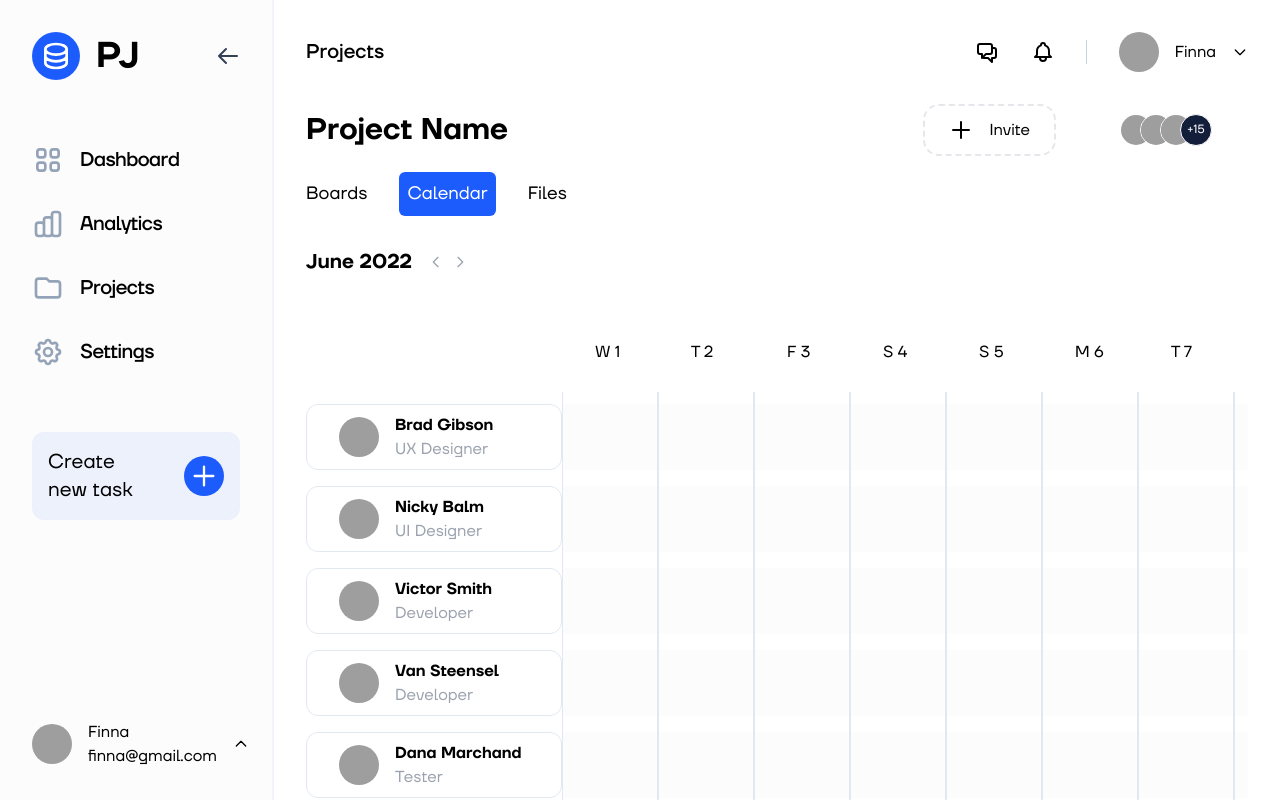
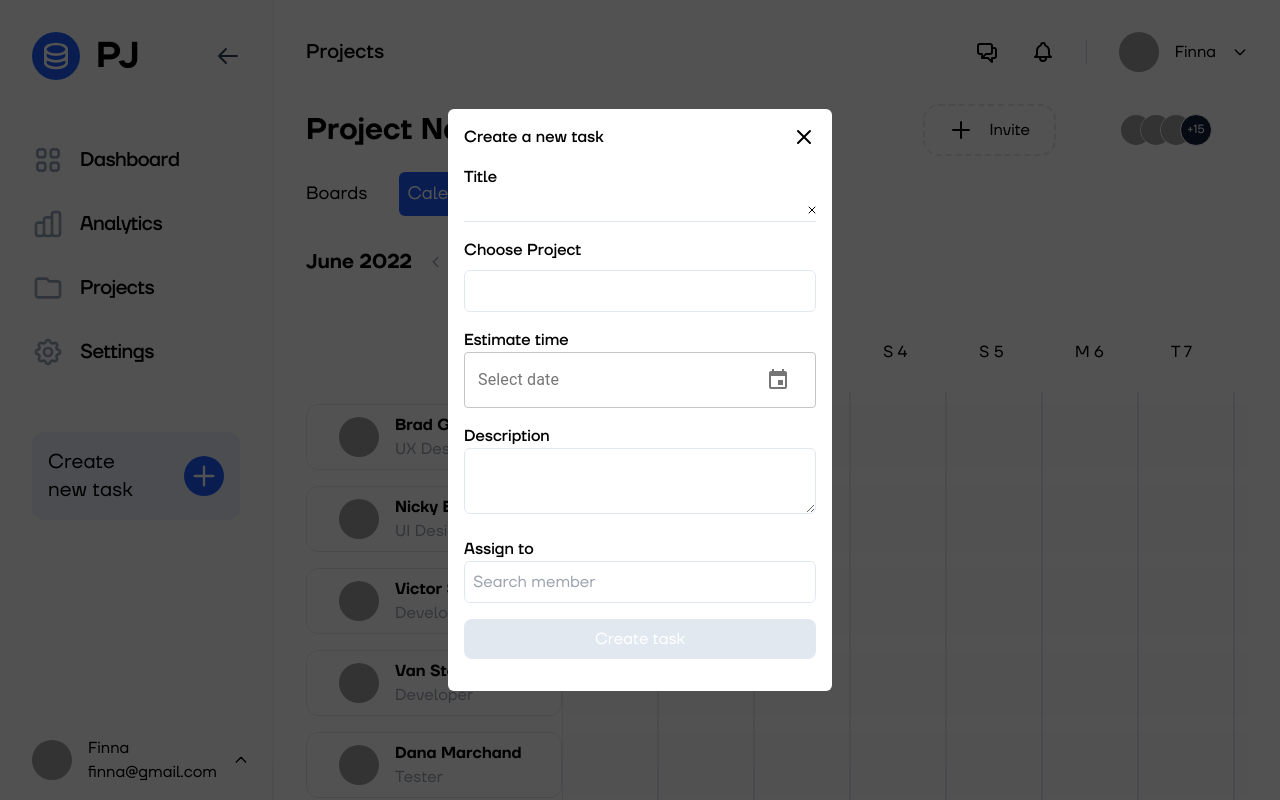
Before and after one commit to daovanthang0604/GR1, a React (Create React App) app: page / in a window 1280 px wide. Both pictures are taken after a click on the icon 204 px from the left and 476 px from the top of the page. Built offline with nearby package versions, Linux system fonts and the light colour scheme; grey boxes are pictures that could not be loaded.

Commit message:
create task

```diff
--- a/package.json
+++ b/package.json
@@ -3,13 +3,18 @@
   "version": "0.1.0",
   "private": true,
   "dependencies": {
+    "@date-io/date-fns": "^1.3.13",
     "@heroicons/react": "^1.0.6",
+    "@material-ui/core": "^4.12.4",
+    "@material-ui/pickers": "^3.3.10",
+    "@reduxjs/toolkit": "^1.8.3",
     "@testing-library/jest-dom": "^5.16.4",
     "@testing-library/react": "^13.3.0",
     "@testing-library/user-event": "^13.5.0",
     "date-fns": "^2.28.0",
     "react": "^18.2.0",
     "react-dom": "^18.2.0",
+    "react-redux": "^8.0.2",
     "react-scripts": "5.0.1",
     "web-vitals": "^2.1.4"
   },
--- a/src/App.js
+++ b/src/App.js
@@ -4,11 +4,18 @@ import ProjectsTab from "./components/ProjectsTab";
 import Status from "./components/Status";
 import TopBar from "./components/TopBar";
 import Login from "./pages/Login";
+import { useSelector } from "react-redux";
+import CreateTaskModal from "./components/CreateTaskModal";
 function App() {
+  const { isOpen } = useSelector((store) => store.modal);
   return (
     <div className="App">
       {/* <Login/> */}
+      {isOpen && (
+        <div className="fixed top-0 left-0 w-screen h-screen bg-overlay z-30"></div>
+      )}
       <div className="flex">
+        {isOpen && <CreateTaskModal />}
         <NavBar />
         <div className="flex flex-col  px-8 pt-8 h-screen overflow-hidden">
           <TopBar />
--- /dev/null
+++ b/src/components/CreateTaskModal.jsx
@@ -0,0 +1,81 @@
+import React, { useState } from "react";
+import { XIcon } from "@heroicons/react/outline";
+import { useDispatch } from "react-redux";
+import { closeModal } from "../features/modal/modalSlice";
+import { KeyboardDatePicker } from "@material-ui/pickers";
+const CreateTaskModal = () => {
+  const dispatch = useDispatch();
+  const [startDate, setStartDate] = useState(null);
+  const [endDate, setEndDate] = useState(null);
+  console.log(startDate);
+  return (
+    <div className="fixed top-2/4 left-2/4 translate-x-[-50%] translate-y-[-50%] z-30 bg-white w-96 rounded-md">
+      <form className="flex flex-col p-4 space-y-4 mb-4">
+        {/* modal title */}
+        <div className="flex justify-between items-center">
+          <span className="font-medium">Create a new task</span>
+          <XIcon
+            className="w-6 h-6 cursor-pointer"
+            onClick={() => dispatch(closeModal())}
+          />
+        </div>
+        {/* Task name */}
+        <div className="flex flex-col w-full space-y-2">
+          <span className="font-medium">Title</span>
+          <div className="flex items-center">
+            <input
+              type="text"
+              className="outline-none border-b border-slate-200 focus:border-b focus:border-black w-full pr-4"
+            />
+            <XIcon className="w-3 h-3 absolute right-3.5" />
+          </div>
+        </div>
+        <div className="flex flex-col w-full space-y-2">
+          <span className="font-medium">Choose Project</span>
+          <input
+            type="text"
+            className="outline-none border border-slate-200 focus:border-black rounded-md p-2"
+          />
+        </div>
+        {/* pick start and end time for task */}
+        <div className="flex flex-col">
+          <span className="font-medium">Estimate time</span>
+          <KeyboardDatePicker
+            disableToolbar
+            InputAdornmentProps={{ position: "end" }}
+            value={startDate}
+            onChange={setStartDate}
+            label="Select date"
+            inputVariant="outlined"
+            format="MM/dd/yyyy"
+          />
+        </div>
+        <div>
+          <span className="font-medium">Description</span>
+          <textarea
+            name="description"
+            id="description"
+            className="w-full outline-none border border-slate-200 focus:border-black rounded-md p-2"
+          ></textarea>
+        </div>
+        {/* assign to member */}
+        <div className="flex flex-col">
+          <span className="font-medium">Assign to</span>
+          <input
+            type="text"
+            className="outline-none border border-slate-200 focus:border-black rounded-md p-2"
+            placeholder="Search member"
+          />
+        </div>
+
+        <div className="text-center">
+          <button className="w-full bg-slate-200 rounded-lg p-2 text-white hover:bg-ocean">
+            Create task
+          </button>
+        </div>
+      </form>
+    </div>
+  );
+};
+
+export default CreateTaskModal;
--- a/src/components/NavBar.jsx
+++ b/src/components/NavBar.jsx
@@ -15,8 +15,11 @@ import {
   LogoutIcon,
 } from "@heroicons/react/outline";
 import UserImg from "./../assets/user.jpg";
+import { openModal } from "../features/modal/modalSlice";
+import { useDispatch } from "react-redux";
 const NavBar = () => {
   const [toggle, setToggle] = useState(false);
+  const dispatch = useDispatch();
   return (
     <nav
       className={`p-8 w-[300px] bg-navi h-screen border-r-2 border-slate-100 relative transition-all ease-out duration-200 ${
@@ -90,10 +93,11 @@ const NavBar = () => {
           className={`w-10 h-10 text-white rounded-full bg-ocean p-1.5 cursor-pointer ${
             toggle && "shrink-0"
           }`}
+          onClick={() => dispatch(openModal())}
         />
       </div>
       {/* User profile */}
-      <div className="absolute bottom-8">
+      <div className="absolute bottom-4">
         {!toggle ? (
           <div
             className={`flex justify-around space-x-4 items-center ${
--- /dev/null
+++ b/src/features/modal/modalSlice.js
@@ -0,0 +1,21 @@
+import { createSlice } from "@reduxjs/toolkit";
+
+const initialState = {
+  isOpen: false,
+};
+
+const modalSlice = createSlice({
+  name: "modal",
+  initialState,
+  reducers: {
+    openModal: (state, action) => {
+      state.isOpen = true;
+    },
+    closeModal: (state, action) => {
+      state.isOpen = false;
+    },
+  },
+});
+
+export const { openModal, closeModal } = modalSlice.actions;
+export default modalSlice.reducer;
--- a/src/index.js
+++ b/src/index.js
@@ -1,11 +1,20 @@
-import React from 'react';
-import ReactDOM from 'react-dom/client';
-import './index.css';
-import App from './App';
-
-const root = ReactDOM.createRoot(document.getElementById('root'));
+import React from "react";
+import ReactDOM from "react-dom/client";
+import "./index.css";
+import App from "./App";
+// import store and provider
+import { store } from "./store";
+import { Provider } from "react-redux";
+//material ui
+import { MuiPickersUtilsProvider } from "@material-ui/pickers";
+import DateFnsUtils from "@date-io/date-fns";
+const root = ReactDOM.createRoot(document.getElementById("root"));
 root.render(
   <React.StrictMode>
-    <App />
+    <Provider store={store}>
+      <MuiPickersUtilsProvider utils={DateFnsUtils}>
+        <App />
+      </MuiPickersUtilsProvider>
+    </Provider>
   </React.StrictMode>
 );
--- /dev/null
+++ b/src/store.js
@@ -0,0 +1,7 @@
+import { configureStore } from "@reduxjs/toolkit";
+import modalReducer from "./features/modal/modalSlice";
+export const store = configureStore({
+  reducer: {
+    modal: modalReducer,
+  },
+});
--- a/tailwind.config.js
+++ b/tailwind.config.js
@@ -1,22 +1,21 @@
 module.exports = {
-  content: [
-    "./src/**/*.{js,jsx,ts,tsx}",
-  ],
+  content: ["./src/**/*.{js,jsx,ts,tsx}"],
   theme: {
-    fontFamily:{
-      tt: ["TT Firs Neue"]
+    fontFamily: {
+      tt: ["TT Firs Neue"],
     },
     extend: {
-      colors:{
-        ocean: '#1d5cfc',
-        accent: '#fd7e2e',
-        sun: '#f9d018',
-        pool: '#1bd3fc',
-        tertiary: '#131e3a',
-        navi: '#FCFCFC',
-        faze: '#EDF1FB',
-      }
+      colors: {
+        ocean: "#1d5cfc",
+        accent: "#fd7e2e",
+        sun: "#f9d018",
+        pool: "#1bd3fc",
+        tertiary: "#131e3a",
+        navi: "#FCFCFC",
+        faze: "#EDF1FB",
+        overlay: "rgba(0, 0, 0, 0.68)",
+      },
     },
   },
   plugins: [],
-}
+};
```
Also changed, not shown: 1 other file (tests, documents, lock files or other folders).
